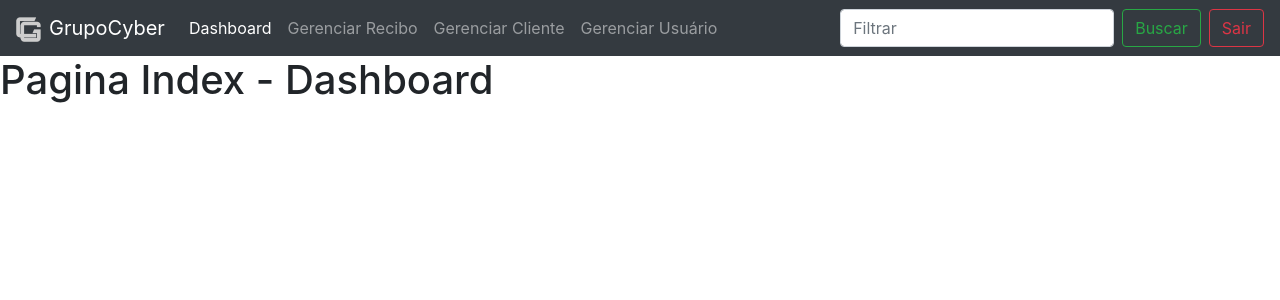
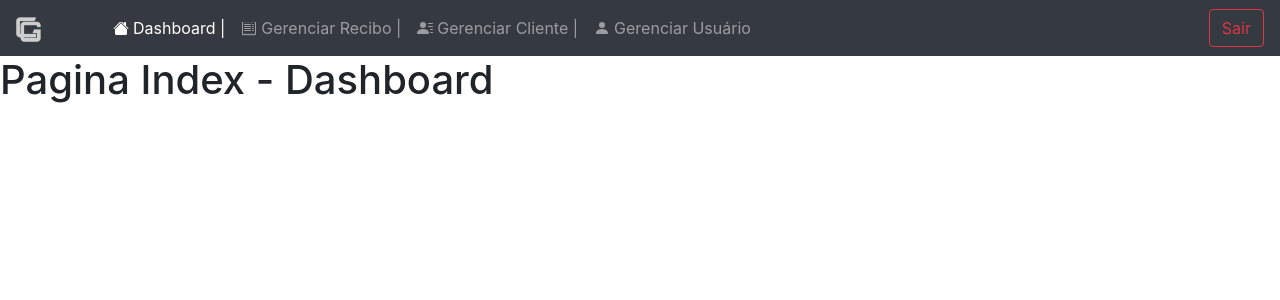
Before and after one commit to ericsonnascimento/projeto_django_recibo_grupocyber, a Django app: page /dashboard/ in a window 1280 px wide. Shown: the top 300 px of the page. Run offline with Django 5.2, Linux system fonts and the light colour scheme; the visitor is signed in with stand-in values (Sample User, id 1); some libraries are stand-ins or nearby versions.

Commit message:
update - Ajuste na tela de login (adição de img com logo), ajustes UX/UI na navbar

```diff
--- a/templates/partials/_navbar.html
+++ b/templates/partials/_navbar.html
@@ -2,8 +2,8 @@
 
 <section>
 <nav class="navbar-expand-lg navbar navbar-dark bg-dark">
-    <a class="navbar-brand" href="#">
-      <img class="mr-2" src="{% static 'image/logo/Logo-Grupo-Cyber-PNG-cortado.png' %}" width="25" height="25" class="d-inline-block align-top" alt="">GrupoCyber</a>
+    <a class="navbar-brand" href="{% url 'index' %}">
+      <img class="mr-5" src="{% static 'image/logo/Logo-Grupo-Cyber-PNG-cortado.png' %}" width="25" height="25" class="d-inline-block align-top" alt=""></a>
     <button class="navbar-toggler" type="button" data-toggle="collapse" data-target="#navbarSupportedContent" aria-controls="navbarSupportedContent" aria-expanded="false" aria-label="Toggle navigation">
       <span class="navbar-toggler-icon"></span>
     </button>
@@ -11,16 +11,27 @@
     <div class="collapse navbar-collapse" id="navbarSupportedContent">
       <ul class="navbar-nav mr-auto">
         <li class="nav-item active">
-          <a class="nav-link" href="{% url 'index' %}">Dashboard<span class="sr-only">(current)</span></a>
+          <a class="nav-link" href="{% url 'index' %}">
+            <svg xmlns="http://www.w3.org/2000/svg" width="16" height="16" fill="currentColor" class="bi bi-house-fill mr-1" viewBox="0 2 16 16">
+            <path d="M8.707 1.5a1 1 0 0 0-1.414 0L.646 8.146a.5.5 0 0 0 .708.708L8 2.207l6.646 6.647a.5.5 0 0 0 .708-.708L13 5.793V2.5a.5.5 0 0 0-.5-.5h-1a.5.5 0 0 0-.5.5v1.293z"/>
+            <path d="m8 3.293 6 6V13.5a1.5 1.5 0 0 1-1.5 1.5h-9A1.5 1.5 0 0 1 2 13.5V9.293z"/>
+          </svg>Dashboard |<span class="sr-only">(current)</span></a>
         </li>
         <li class="nav-item">
-          <a class="nav-link" href="{% url 'receipts' %}">Gerenciar Recibo</a>
+          <a class="nav-link" href="{% url 'receipts' %}"><svg xmlns="http://www.w3.org/2000/svg" width="16" height="16" fill="currentColor" class="bi bi-receipt mr-1" viewBox="0 2 16 16">
+            <path d="M1.92.506a.5.5 0 0 1 .434.14L3 1.293l.646-.647a.5.5 0 0 1 .708 0L5 1.293l.646-.647a.5.5 0 0 1 .708 0L7 1.293l.646-.647a.5.5 0 0 1 .708 0L9 1.293l.646-.647a.5.5 0 0 1 .708 0l.646.647.646-.647a.5.5 0 0 1 .708 0l.646.647.646-.647a.5.5 0 0 1 .801.13l.5 1A.5.5 0 0 1 15 2v12a.5.5 0 0 1-.053.224l-.5 1a.5.5 0 0 1-.8.13L13 14.707l-.646.647a.5.5 0 0 1-.708 0L11 14.707l-.646.647a.5.5 0 0 1-.708 0L9 14.707l-.646.647a.5.5 0 0 1-.708 0L7 14.707l-.646.647a.5.5 0 0 1-.708 0L5 14.707l-.646.647a.5.5 0 0 1-.708 0L3 14.707l-.646.647a.5.5 0 0 1-.801-.13l-.5-1A.5.5 0 0 1 1 14V2a.5.5 0 0 1 .053-.224l.5-1a.5.5 0 0 1 .367-.27m.217 1.338L2 2.118v11.764l.137.274.51-.51a.5.5 0 0 1 .707 0l.646.647.646-.646a.5.5 0 0 1 .708 0l.646.646.646-.646a.5.5 0 0 1 .708 0l.646.646.646-.646a.5.5 0 0 1 .708 0l.646.646.646-.646a.5.5 0 0 1 .708 0l.646.646.646-.646a.5.5 0 0 1 .708 0l.509.509.137-.274V2.118l-.137-.274-.51.51a.5.5 0 0 1-.707 0L12 1.707l-.646.647a.5.5 0 0 1-.708 0L10 1.707l-.646.647a.5.5 0 0 1-.708 0L8 1.707l-.646.647a.5.5 0 0 1-.708 0L6 1.707l-.646.647a.5.5 0 0 1-.708 0L4 1.707l-.646.647a.5.5 0 0 1-.708 0z"/>
+            <path d="M3 4.5a.5.5 0 0 1 .5-.5h6a.5.5 0 1 1 0 1h-6a.5.5 0 0 1-.5-.5m0 2a.5.5 0 0 1 .5-.5h6a.5.5 0 1 1 0 1h-6a.5.5 0 0 1-.5-.5m0 2a.5.5 0 0 1 .5-.5h6a.5.5 0 1 1 0 1h-6a.5.5 0 0 1-.5-.5m0 2a.5.5 0 0 1 .5-.5h6a.5.5 0 0 1 0 1h-6a.5.5 0 0 1-.5-.5m8-6a.5.5 0 0 1 .5-.5h1a.5.5 0 0 1 0 1h-1a.5.5 0 0 1-.5-.5m0 2a.5.5 0 0 1 .5-.5h1a.5.5 0 0 1 0 1h-1a.5.5 0 0 1-.5-.5m0 2a.5.5 0 0 1 .5-.5h1a.5.5 0 0 1 0 1h-1a.5.5 0 0 1-.5-.5m0 2a.5.5 0 0 1 .5-.5h1a.5.5 0 0 1 0 1h-1a.5.5 0 0 1-.5-.5"/>
+          </svg>Gerenciar Recibo |</a>
         </li>
         <li class="nav-item">
-          <a class="nav-link" href="{% url 'client_register' %}">Gerenciar Cliente</a>
+          <a class="nav-link" href="{% url 'client_register' %}"><svg xmlns="http://www.w3.org/2000/svg" width="16" height="16" fill="currentColor" class="bi bi-person-lines-fill mr-1" viewBox="0 2 16 16">
+            <path d="M6 8a3 3 0 1 0 0-6 3 3 0 0 0 0 6m-5 6s-1 0-1-1 1-4 6-4 6 3 6 4-1 1-1 1zM11 3.5a.5.5 0 0 1 .5-.5h4a.5.5 0 0 1 0 1h-4a.5.5 0 0 1-.5-.5m.5 2.5a.5.5 0 0 0 0 1h4a.5.5 0 0 0 0-1zm2 3a.5.5 0 0 0 0 1h2a.5.5 0 0 0 0-1zm0 3a.5.5 0 0 0 0 1h2a.5.5 0 0 0 0-1z"/>
+          </svg>Gerenciar Cliente |</a>
         </li>
         <li class="nav-item">
-          <a class="nav-link" href="{% url 'cadastro_acesso' %}">Gerenciar Usuário</a>
+          <a class="nav-link" href="{% url 'cadastro_acesso' %}"><svg xmlns="http://www.w3.org/2000/svg" width="16" height="16" fill="currentColor" class="bi bi-person-fill mr-1" viewBox="0 2 16 16">
+            <path d="M3 14s-1 0-1-1 1-4 6-4 6 3 6 4-1 1-1 1zm5-6a3 3 0 1 0 0-6 3 3 0 0 0 0 6"/>
+          </svg>Gerenciar Usuário</a>
         </li>
           <div class="dropdown-menu" aria-labelledby="navbarDropdown">
             <a class="dropdown-item" href="#">Action</a>
@@ -30,10 +41,10 @@
           </div>
         </li>
       </ul>
-      <form class="form-inline my-2 my-lg-0">
+    <!--<form class="form-inline my-2 my-lg-0">
         <input class="form-control mr-sm-2" type="search" placeholder="Filtrar" aria-label="Search">
       </form>
-      <button class="btn btn-outline-success my-10 my-sm-0" type="submit">Buscar</button>
+      <button class="btn btn-outline-success my-10 my-sm-0" type="submit">Buscar</button>-->
       <a href="{% url 'logout' %}">
         <button class="btn btn-outline-danger ml-2 my-10 my-sm-0" type="submit">Sair</button>
       </a>
```
Also changed, not shown: templates/users/login.html (+9 -3 lines), setup/static/image/logo/Logo-Grupo-Cyber-PNG-azul2.png (added), static/image/logo/Logo-Grupo-Cyber-PNG-azul2.png (added).
